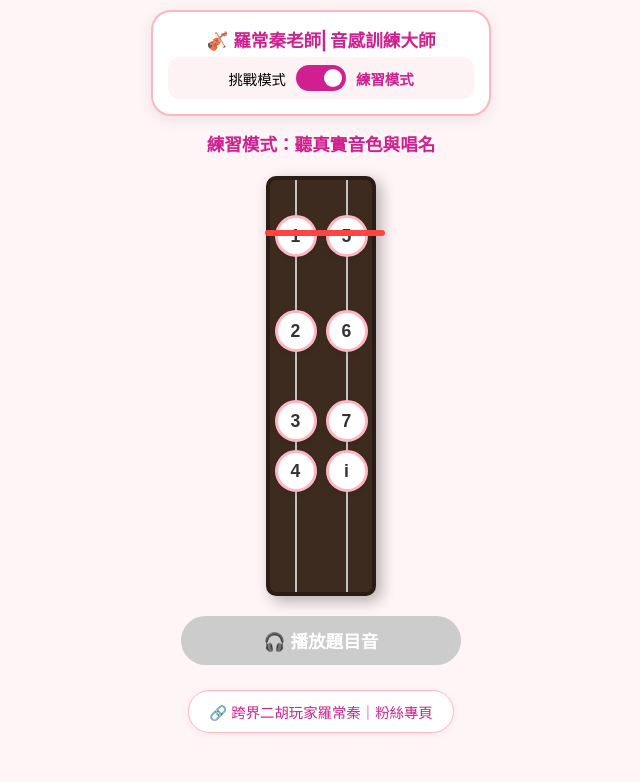
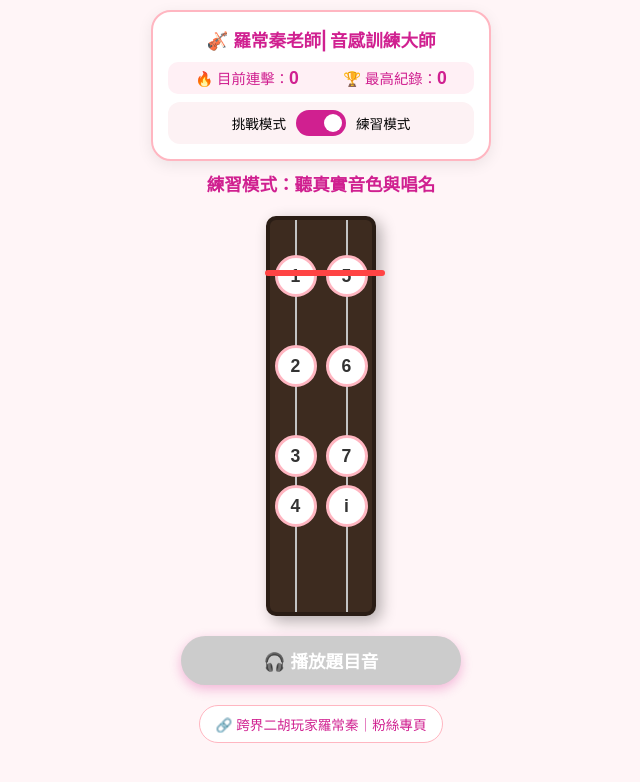
Before and after one commit to tserhusolo/erhu-app, a plain HTML site: page index.html in a window 1280 px wide. Shown: the whole page, without its empty margins (319-959 px from the left). Drawn offline with Linux system fonts and the light colour scheme.

Commit message:
Update index.html

```diff
--- a/index.html
+++ b/index.html
@@ -22,13 +22,26 @@
             padding: 15px;
             border-radius: 20px;
             box-shadow: 0 4px 15px rgba(0,0,0,0.08);
-            margin-bottom: 15px;
+            margin-bottom: 10px;
             border: 2px solid #FFB6C1;
             text-align: center;
             width: 100%;
             max-width: 340px;
         }
         .vip-card b { color: #D02090; font-size: 1.1rem; display: block; margin-bottom: 5px; }
+
+        /* 連續答對計分板 */
+        .combo-box {
+            display: flex;
+            justify-content: space-around;
+            margin-top: 10px;
+            padding: 5px;
+            background: #FFF0F5;
+            border-radius: 10px;
+            font-size: 0.9rem;
+            color: #D02090;
+        }
+        .combo-box span { font-weight: bold; font-size: 1.1rem; }
 
         .mode-switch {
             background: #FDF2F4;
@@ -38,7 +51,8 @@
             align-items: center;
             justify-content: center;
             gap: 10px;
-            font-size: 0.9rem;
+            font-size: 0.85rem;
+            margin-top: 8px;
         }
         .switch { position: relative; display: inline-block; width: 50px; height: 26px; }
         .switch input { opacity: 0; width: 0; height: 0; }
@@ -46,14 +60,13 @@
         .slider:before { position: absolute; content: ""; height: 18px; width: 18px; left: 4px; bottom: 4px; background-color: white; transition: .4s; border-radius: 50%; }
         input:checked + .slider { background-color: #D02090; }
         input:checked + .slider:before { transform: translateX(24px); }
-        .mode-label { font-weight: bold; color: #D02090; }
 
         #game-status { color: #D02090; font-weight: bold; font-size: 1.1rem; margin-bottom: 10px; height: 30px; text-align: center; width: 100%; }
 
         #erhu-neck {
             position: relative;
             width: 110px;
-            height: 420px;
+            height: 400px;
             background: #3d2b1f;
             border-radius: 10px;
             border: 4px solid #2a1d15;
@@ -80,9 +93,8 @@
             font-weight: bold;
             color: #333;
             font-size: 1.1rem;
-            box-shadow: 0 2px 5px rgba(0,0,0,0.1);
         }
-        .pos-0 { top: 35px; } .pos-1 { top: 130px; } .pos-2 { top: 220px; } .pos-3 { top: 270px; }
+        .pos-0 { top: 35px; } .pos-1 { top: 125px; } .pos-2 { top: 215px; } .pos-3 { top: 265px; }
 
         #btn-start {
             background: #D02090;
@@ -98,27 +110,32 @@
             width: 80%;
             max-width: 280px;
         }
-        #btn-start:disabled { background: #ccc; cursor: not-allowed; box-shadow: none; }
+        #btn-start:disabled { background: #ccc; cursor: not-allowed; }
 
         .footer-link {
-            margin-top: 25px;
+            margin-top: 20px;
             text-decoration: none;
             color: #D02090;
-            font-size: 0.9rem;
+            font-size: 0.85rem;
             display: flex;
             align-items: center;
             gap: 5px;
-            padding: 10px 20px;
+            padding: 8px 15px;
             background: white;
             border-radius: 50px;
             border: 1px solid #FFB6C1;
-            box-shadow: 0 2px 8px rgba(0,0,0,0.05);
         }
     </style>
 </head>
 <body>
     <div class="vip-card">
         <b>🎻 羅常秦老師⎜音感訓練大師</b>
+
+        <div class="combo-box">
+            <div>🔥 目前連擊：<span id="combo-now">0</span></div>
+            <div>🏆 最高紀錄：<span id="combo-max">0</span></div>
+        </div>
+
         <div class="mode-switch">
             <span>挑戰模式</span>
             <label class="switch">
@@ -156,19 +173,30 @@
     <script>
         let currentNote = 0;
         let isPracticeMode = true;
+        let comboCount = 0;
+        let maxCombo = 0;
 
         function toggleMode() {
             isPracticeMode = document.getElementById('mode-toggle').checked;
             document.getElementById('btn-start').disabled = isPracticeMode;
             document.getElementById('game-status').innerText = isPracticeMode ? "練習模式：聽真實音色與唱名" : "挑戰模式：聽音辨位測試中";
             document.body.style.background = "#FFF5F7";
+
+            // 切換模式時，連擊數重計
+            comboCount = 0;
+            updateComboUI();
+        }
+
+        function updateComboUI() {
+            document.getElementById('combo-now').innerText = comboCount;
+            document.getElementById('combo-max').innerText = maxCombo;
         }
 
         function playErhuFile(num) {
             let fileName = (num === 8) ? 'd_high1.mp3' : `d${num}.mp3`;
             const audio = new Audio(fileName);
             audio.currentTime = 0;
-            audio.play().catch(e => console.log("音檔讀取中..."));
+            audio.play().catch(e => console.log("讀取中..."));
         }
 
         function playVoiceName(num) {
@@ -189,13 +217,20 @@
             } else {
                 if (currentNote === 0) return;
                 if (num === currentNote) {
+                    comboCount++;
+                    if (comboCount > maxCombo) maxCombo = comboCount;
+                    updateComboUI();
+
                     playSoundFile('win');
-                    document.getElementById('game-status').innerText = "✨ 音準正確！";
+                    document.getElementById('game-status').innerText = `✨ 正確！連擊 ${comboCount}`;
                     document.body.style.background = "#E8F5E9";
                     currentNote = 0;
                 } else {
+                    comboCount = 0; // 答錯重計
+                    updateComboUI();
+
                     playSoundFile('lose');
-                    document.getElementById('game-status').innerText = "❌ 再試一次";
+                    document.getElementById('game-status').innerText = "❌ 答錯了，連擊中斷！";
                     document.body.style.background = "#FFEBEE";
                 }
             }
@@ -204,7 +239,7 @@
         function nextQuestion() {
             currentNote = Math.floor(Math.random() * 8) + 1;
             playErhuFile(currentNote);
-            document.getElementById('game-status').innerText = "請在指板按出剛才的音";
+            document.getElementById('game-status').innerText = "請按出剛才的音...";
             document.body.style.background = "#FFF5F7";
         }
 
```
